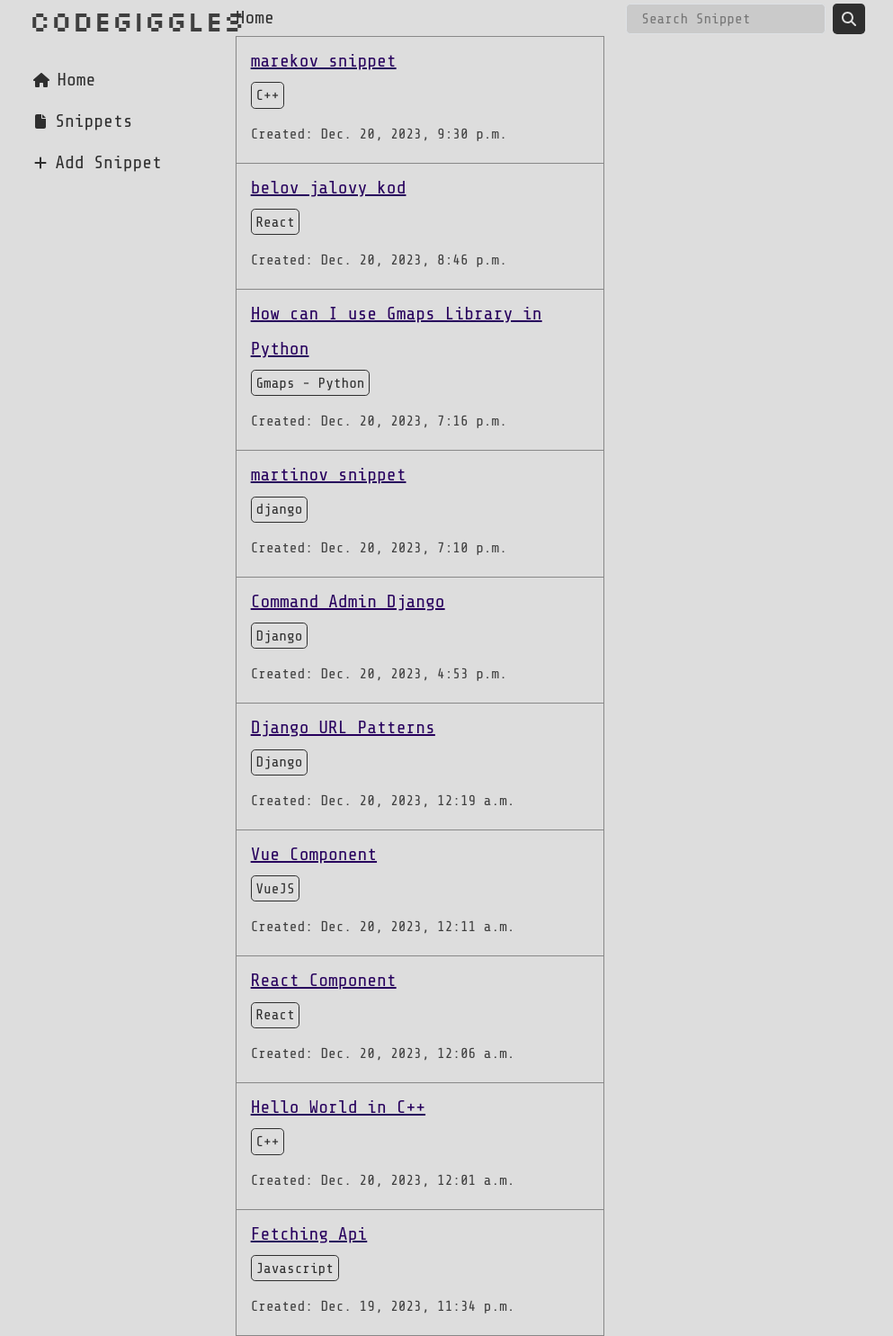
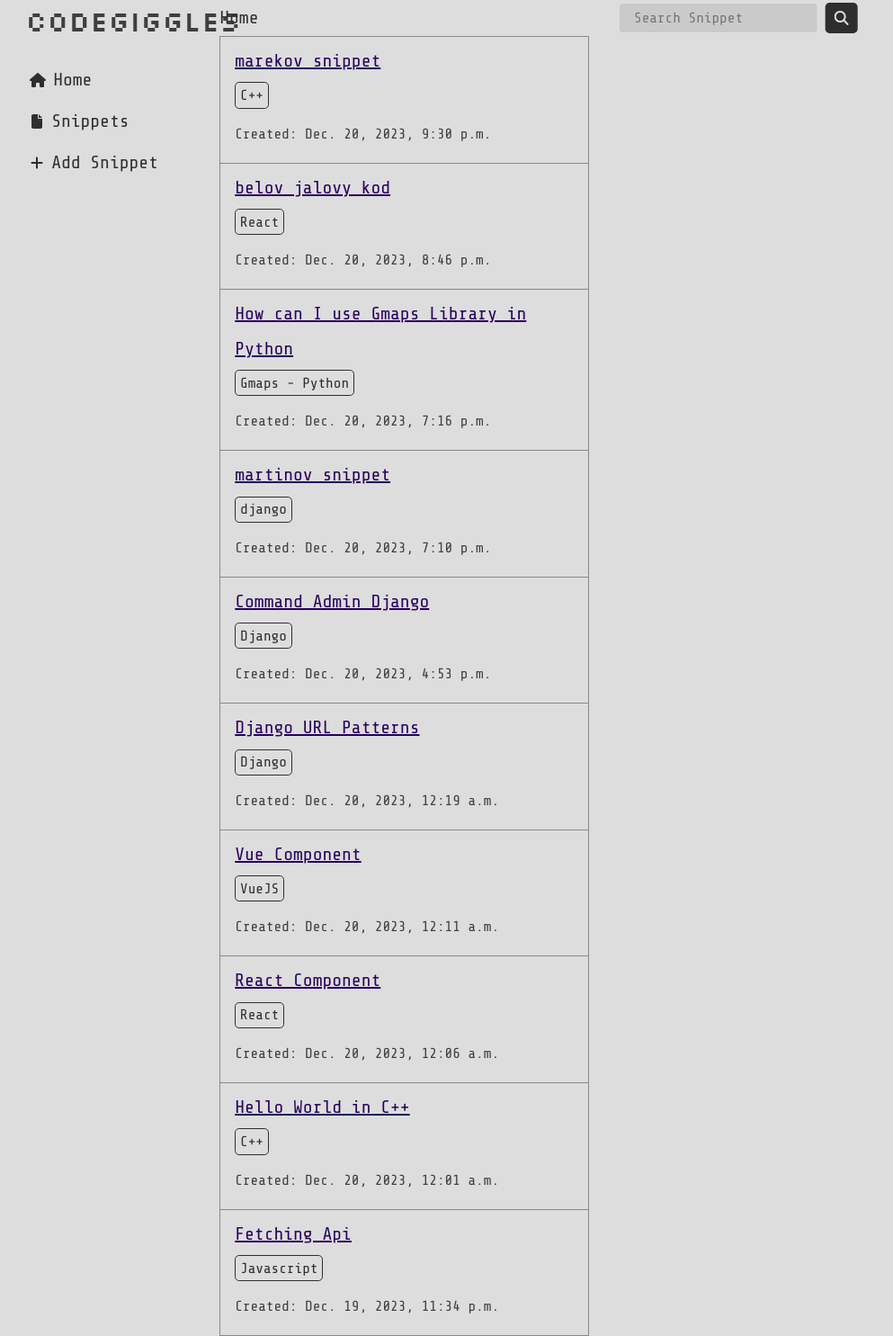
Before and after one commit to the-yurco/CodeGiggles, a Django app: page / in a window 1280 px wide. Shown: the whole page at 90% size, without its empty margins (173-1166 px from the left). Run offline with Django 4.2, Linux system fonts and the light colour scheme; data comes from the database, SQL or seed files in the repository; both versions use the stored data as it was after the commit; some libraries are stand-ins or nearby versions; some web fonts are replaced.

Commit message:
feat: maybe FINAL

```diff
--- a/codegiggles_app/static/codegiggles_app/css/style.css
+++ b/codegiggles_app/static/codegiggles_app/css/style.css
@@ -11,6 +11,7 @@ body {
   height: 100vh;
   font-weight: normal;
   background-color: #dddddd !important;
+  position: relative;
 }
 body i {
   font-family: sans-serif !important;
@@ -177,4 +178,28 @@ form div p textarea {
   border: none;
   display: grid;
   place-items: center;
+}
+
+.left-col {
+  position: fixed !important;
+  top: 0px !important;
+}
+
+.between-col {
+  position: relative;
+  top: 10%;
+  left: 32%;
+}
+
+.between-col2 {
+  position: relative;
+  top: 8%;
+  left: 32%;
+}
+
+.right-col {
+  position: fixed;
+  top: 2%;
+  left: 83%;
+  transform: translate(-50%, -50%);
 }/*# sourceMappingURL=style.css.map */
--- a/codegiggles_app/static/codegiggles_app/css/style.scss
+++ b/codegiggles_app/static/codegiggles_app/css/style.scss
@@ -12,6 +12,7 @@ body {
 	height: 100vh;
 	font-weight: normal;
 	background-color: $white !important;
+	position: relative;
 
 	i {
 		font-family: sans-serif !important;
@@ -200,3 +201,31 @@ form {
 	display: grid;
 	place-items: center;
 }
+
+// UPOZORNUJEM NA VELMI SKAREDY A UBOHY PRIPAD VAZNEJ NUDZE KEDY SOM FAKT NIC NEZVLADAL A NECHCELO SA MI
+
+.left-col {
+	position: fixed !important;
+	top: 0px !important;
+}
+
+.between-col {
+	position: relative;
+	top: 10%;
+	left: 32%;
+	// transform: translate(-50%, -50%);
+}
+
+.between-col2 {
+	position: relative;
+	top: 8%;
+	left: 32%;
+	// transform: translate(-50%, -50%);
+}
+
+.right-col {
+	position: fixed;
+	top: 2%;
+	left: 83%;
+	transform: translate(-50%, -50%);
+}
--- a/codegiggles_app/templates/codegiggles_app/home.html
+++ b/codegiggles_app/templates/codegiggles_app/home.html
@@ -29,7 +29,7 @@
 	</head>
 	<body>
 		<div class="row home">
-			<div class="col-4 left-bar d-flex mt-1">
+			<div class="col-4 left-bar d-flex mt-1 left-col">
 				<div class="row container-fluid">
 					<div class="col-6"></div>
 					<div class="col-6">
@@ -94,7 +94,7 @@
 					</div>
 				</div>
 			</div>
-			<div class="col-4 feed mt-2">
+			<div class="col-4 feed mt-2 between-col2">
 				<div class="header">
 					<h5 class="p-0 header">Home</h5>
 				</div>
@@ -122,7 +122,7 @@
 					{% endfor %}
 				</div>
 			</div>
-			<div class="col-4 right-bar mt-1">
+			<div class="col-4 right-bar mt-1 right-col">
 				<div class="search-box">
 					<form action="{% url 'snippets' %}" method="get">
 						<input
--- a/codegiggles_app/templates/codegiggles_app/snippets.html
+++ b/codegiggles_app/templates/codegiggles_app/snippets.html
@@ -29,7 +29,7 @@
 	</head>
 	<body>
 		<div class="row home">
-			<div class="col-4 left-bar d-flex mt-1">
+			<div class="col-4 left-bar d-flex mt-1 left-col">
 				<div class="row container-fluid">
 					<div class="col-6"></div>
 					<div class="col-6">
@@ -94,7 +94,7 @@
 					</div>
 				</div>
 			</div>
-			<div class="col-4 feed mt-2">
+			<div class="col-4 feed mt-2 between-col">
 				<div class="header">
 					<h5 class="p-0 header">Snippets</h5>
 				</div>
@@ -170,7 +170,7 @@
 					{% endfor %}
 				</div>
 			</div>
-			<div class="col-4 right-bar mt-1">
+			<div class="col-4 right-bar mt-1 right-col">
 				<div class="search-box">
 					<form action="{% url 'snippets' %}" method="get">
 						<input
```
Also changed, not shown: db.sqlite3, 1 other file.
